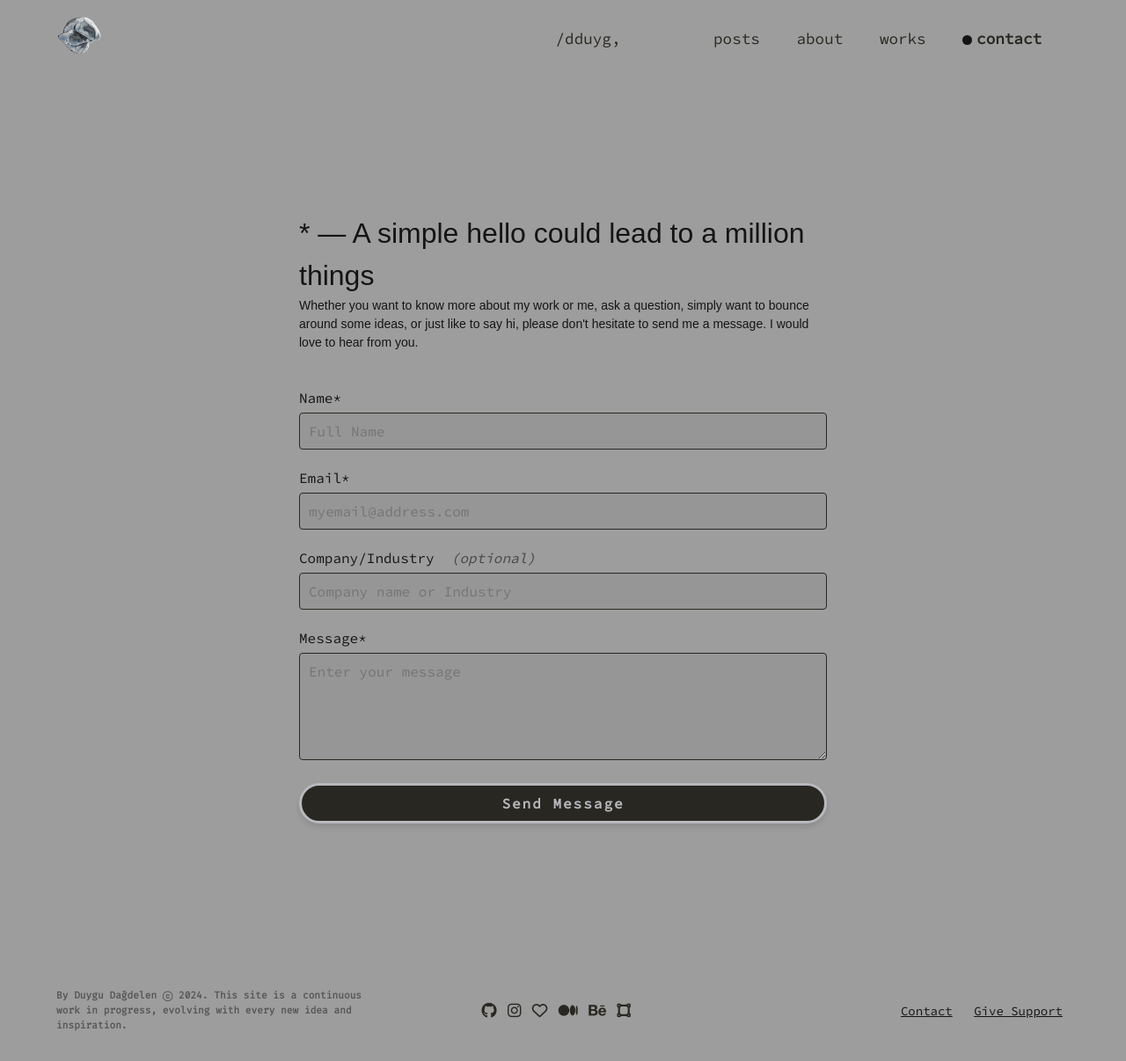
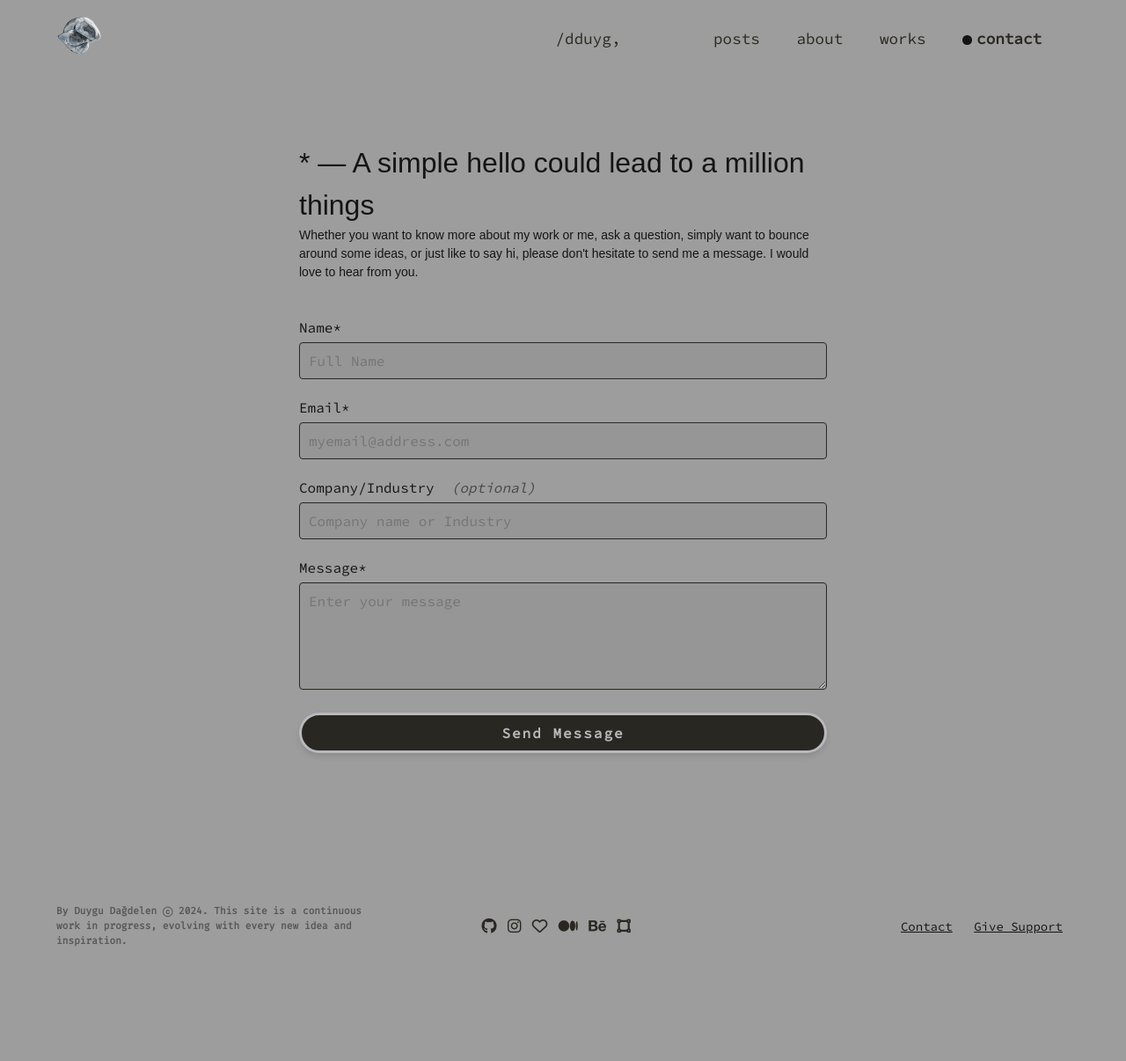
Before and after one commit to dduyg/duuuy, a Jekyll site: the page built from contact.html, in a window 1280 px wide. Shown: the whole page at 88% size. Built offline with Jekyll 4.4.1, drawn with Linux system fonts in a browser that asks for light colours; nearby versions of some CDN libraries; some web fonts are replaced; after the commit the page ends 1110 px from its top, so only the background shows below that.

Commit message:
Update form.css

```diff
--- a/assets/form.css
+++ b/assets/form.css
@@ -6,8 +6,8 @@ main {
     align-items: center;
     min-height: 100vh;
     max-width: 600px;
-    margin: 0 auto;
-    padding: 10% 1em 5%;
+    margin: 2em auto;
+    padding: 1em;
     font-size: 16px;
 }
 
```
